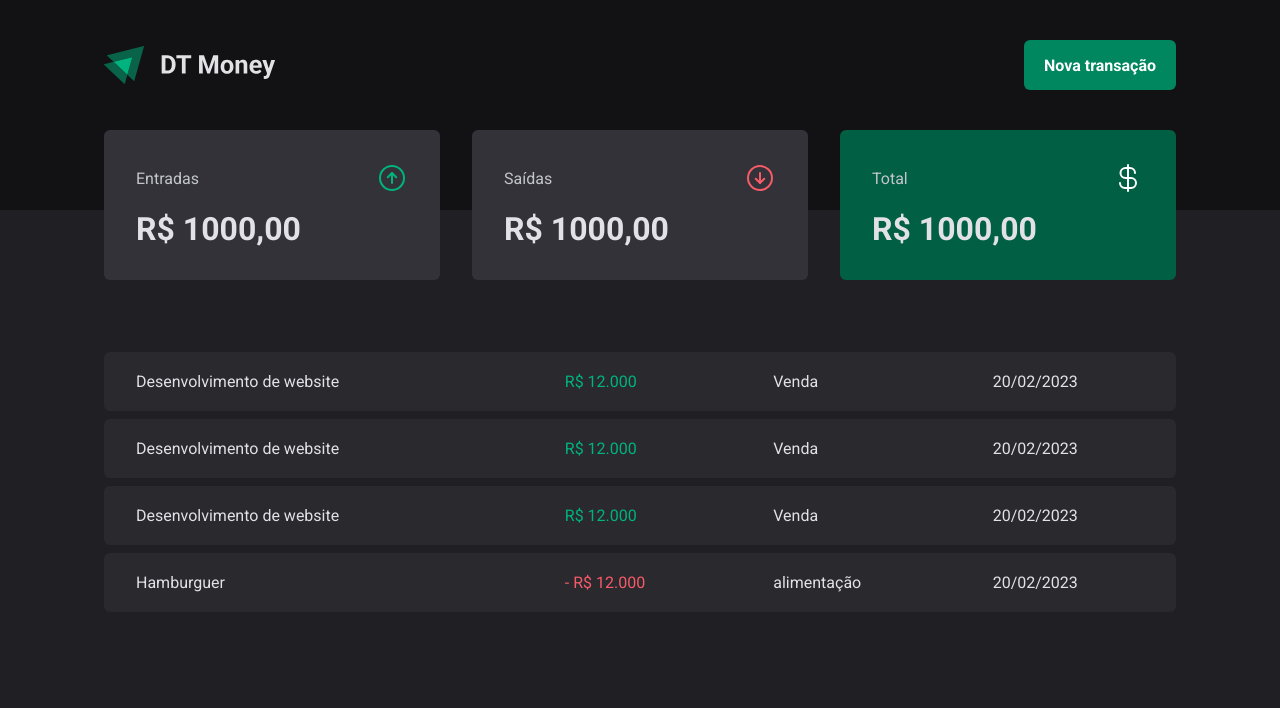
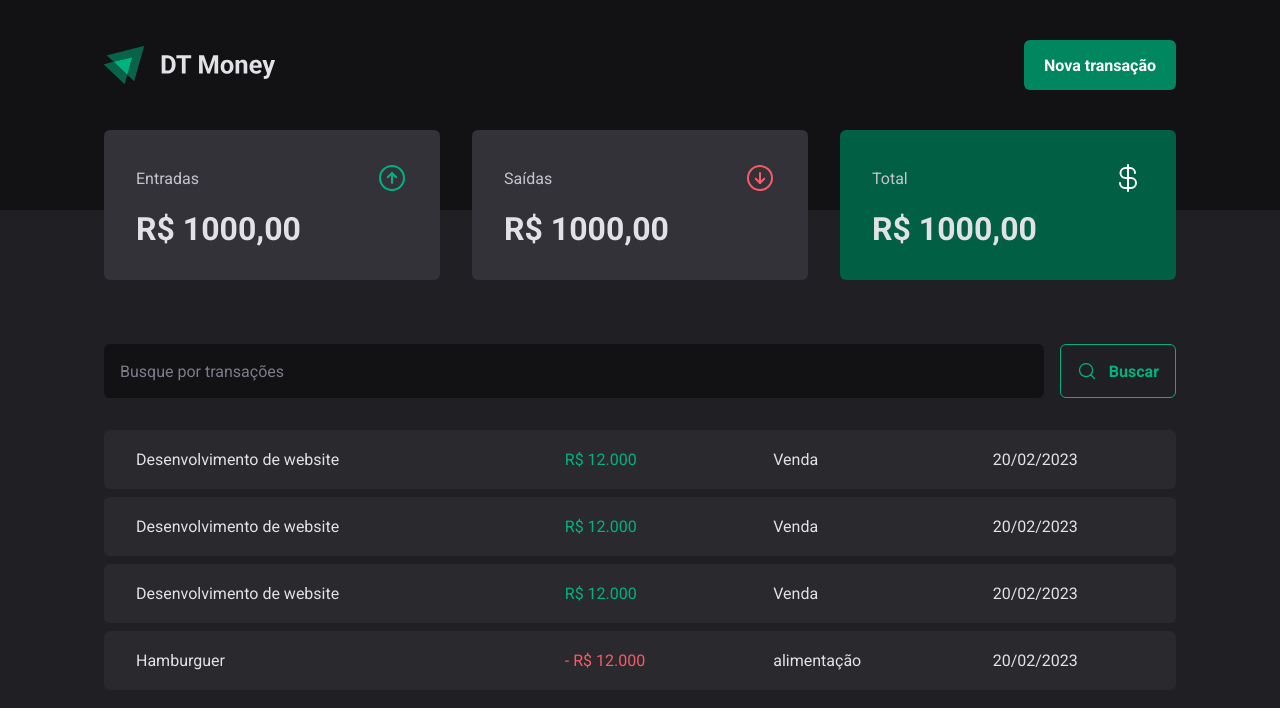
Before and after one commit to LuizaFerri/DT-Money, a React (Vite) app: page / in a window 1280 px wide. Shown: the top 708 px of the page. Built offline with nearby package versions, Linux system fonts and the light colour scheme.

Commit message:
SearchForm Component

```diff
--- /dev/null
+++ b/src/pages/Transactions/SearchForm/index.tsx
@@ -0,0 +1,14 @@
+import { MagnifyingGlass } from "phosphor-react";
+import { SeachFormContainer } from "./styles";
+
+export function SearchForm() {
+  return (
+    <SeachFormContainer>
+      <input type="text" placeholder="Busque por transações" />
+      <button type="submit">
+        <MagnifyingGlass size={20} />
+        Buscar
+        </button>
+    </SeachFormContainer>
+  );
+}
--- /dev/null
+++ b/src/pages/Transactions/SearchForm/styles.ts
@@ -0,0 +1,41 @@
+import styled from "styled-components";
+
+export const SeachFormContainer = styled.form`
+  display: flex;
+  gap: 1rem;
+
+  input {
+    flex: 1;
+    border-radius: 6px;
+    border: 0;
+    background: ${(props) => props.theme["gray-900"]};
+    color: ${(props) => props.theme["gray-300"]};
+    padding: 1rem;
+
+    &::placeholder {
+      color: ${(props) => props.theme["gray-500"]};
+    }
+  }
+
+  button {
+    display: flex;
+    align-items: center;
+    gap: 0.75rem;
+
+    border: 0;
+    padding: 1rem;
+    background-color: transparent;
+    border: 1px solid ${(props) => props.theme["green-300"]};
+    color: ${(props) => props.theme["green-300"]};
+    font-weight: bold;
+    border-radius: 6px;
+    cursor: pointer;
+
+    &:hover {
+      background-color: ${(props) => props.theme["green-500"]};
+      border: 1px solid ${(props) => props.theme["green-500"]};
+      color: ${(props) => props.theme.white};
+      transition: background-color 0.2s, color 0.2s, border-color 0.2s;
+    }
+  }
+`;
--- a/src/pages/Transactions/index.tsx
+++ b/src/pages/Transactions/index.tsx
@@ -1,5 +1,6 @@
 import { Header } from "../../components/Header";
 import { Summary } from "../../components/Summary/Index";
+import { SearchForm } from "./SearchForm";
 import {
   PriceHighlight,
   TransactionsContainer,
@@ -12,6 +13,7 @@
       <Header />
       <Summary />
       <TransactionsContainer>
+        <SearchForm />
         <TransactionsTable>
           <tbody>
             <tr>
```
